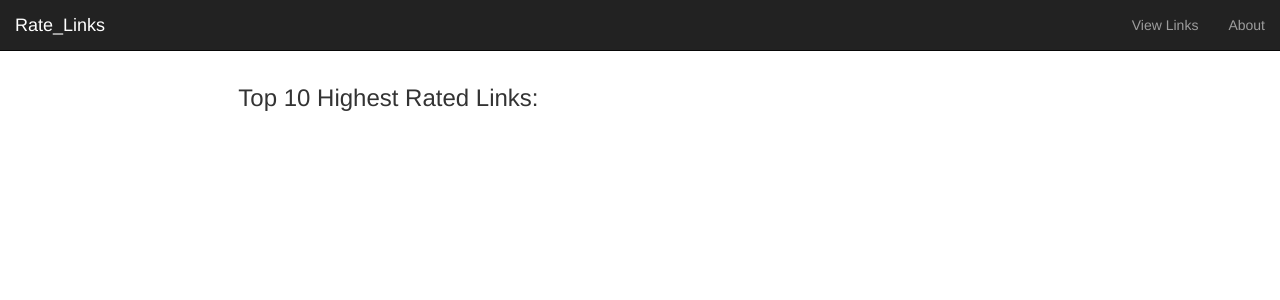
After one commit to solean/rate_links, a Django app: page /rate/view_links/ in a window 1280 px wide. The commit adds this page. Shown: the top 300 px of the page. Run offline with Django 3.2, Linux system fonts and the light colour scheme; data that the repository does not hold is empty; some libraries are stand-ins or nearby versions.

Commit message:
View Links Button
Added a button to the navbar that allows viewing of the top 10 highest
rated links.

```diff
--- a/rate/templates/rate/base.html
+++ b/rate/templates/rate/base.html
@@ -31,6 +31,7 @@
 				</div>
 				<div class="navbar-collapse collapse">
 					<ul class="nav navbar-nav navbar-right">
+						<li><a href="{% url 'view_links' %}">View Links</a></li>
 						<li><a href="{% url 'about' %}">About</a></li>
 					</ul>
 				</div>
--- /dev/null
+++ b/rate/templates/rate/view_links.html
@@ -0,0 +1,10 @@
+{% extends 'rate/base.html' %}
+
+{% block body %}
+	<h3>Top 10 Highest Rated Links:</h3>
+	<ol>
+	{% for link in links %}
+		<li style="font-size: 16px;"><a href="{{ link.url }}">{{ link.title }}</a> : {{ link.avg_rating }}</li>
+	{% endfor %}
+	</ol>
+{% endblock %}
--- a/rate/urls.py
+++ b/rate/urls.py
@@ -6,4 +6,5 @@ urlpatterns = patterns('',
         url(r'^about/$', views.about, name='about'),
         url(r'^link/(?P<link_title>[\w\-]+)/$', views.link),
         url(r'^create_link/$', views.create_link, name='create_link'),
+        url(r'^view_links/$', views.view_links, name='view_links'),
 )
--- a/rate/views.py
+++ b/rate/views.py
@@ -73,3 +73,11 @@ def create_link(request):
 			context_dict['errors'] = 'Please enter both a title and url for your link.'
 
 	return render(request, 'rate/create_link.html', context_dict)
+
+
+def view_links(request):
+	context_dict = {}
+	highest_rated = Link.objects.all().order_by('-avg_rating')[:10]
+	context_dict['links'] = highest_rated
+
+	return render(request, 'rate/view_links.html', context_dict)
```
